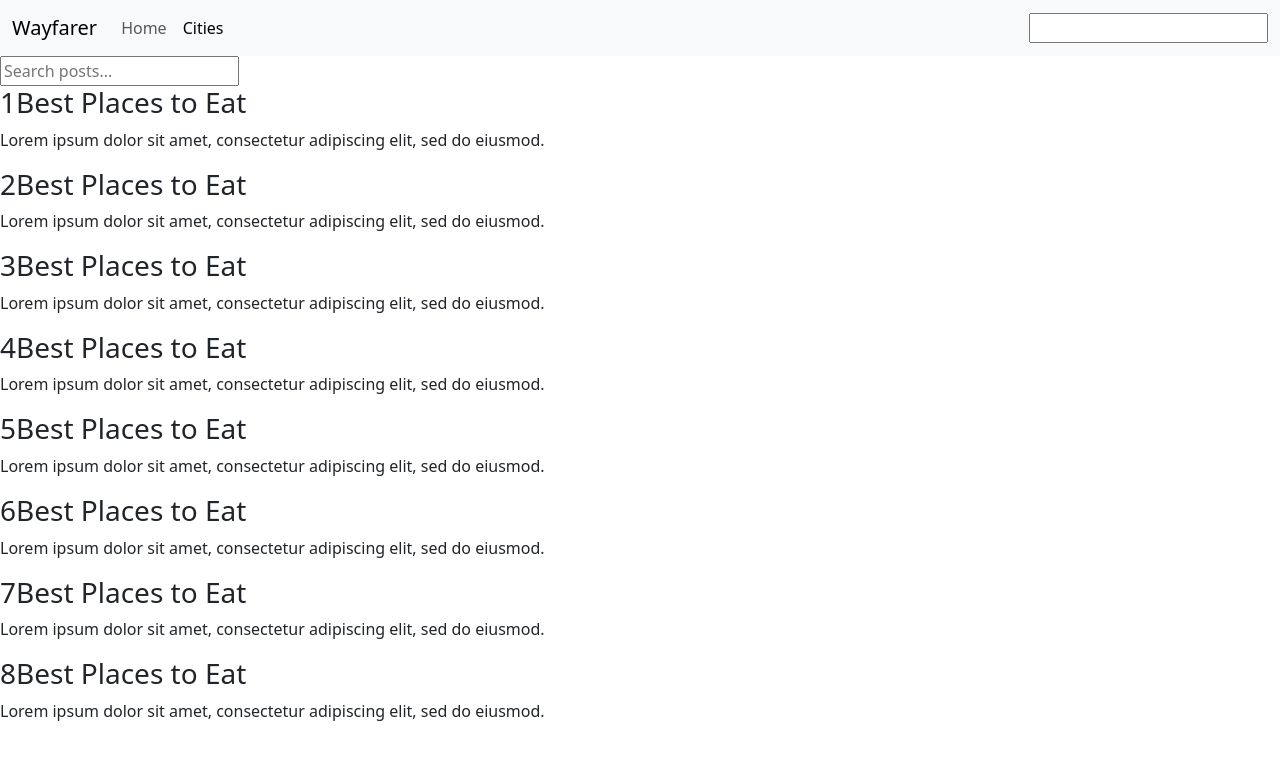
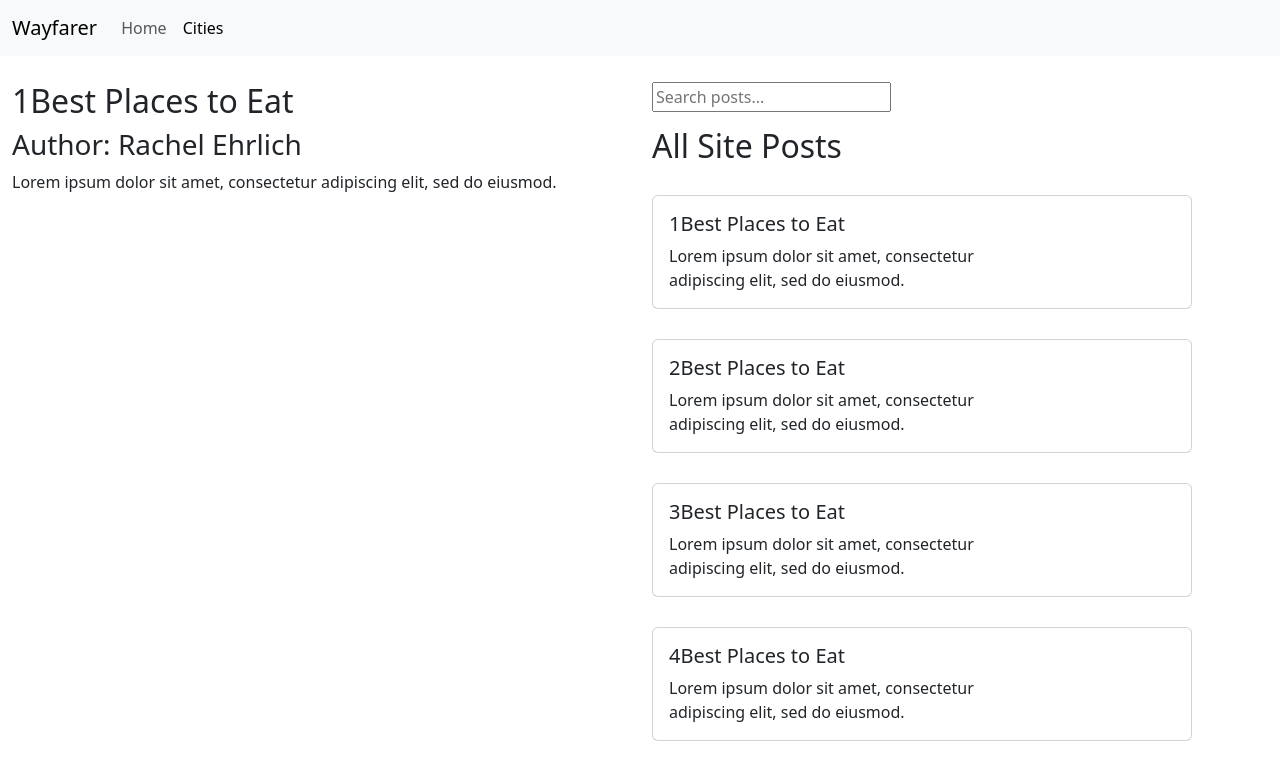
Before and after one commit to Dommy99/wayfarer, an Angular app: page /cities/1/posts/1 in a window 1280 px wide. Shown: the top 769 px of the page. Built offline with nearby package versions, Linux system fonts and the light colour scheme.

Commit message:
updated stylings

```diff
--- a/src/app/homepage/all-cities/all-cities.component.css
+++ b/src/app/homepage/all-cities/all-cities.component.css
@@ -1,7 +1,7 @@
 #right-container {
     margin-right:20px;
-    margin-top: 20px;
+    margin-top: 15%;
 }
 #left-container {
-    margin-top: 20px;
+    margin-top: 15%;
 }
--- a/src/app/homepage/citydetails/citydetails.component.css
+++ b/src/app/homepage/citydetails/citydetails.component.css
@@ -0,0 +1,4 @@
+#postcard {
+    border-width: 3px;
+    margin-top: 10px;
+}
--- a/src/app/homepage/citydetails/citydetails.component.html
+++ b/src/app/homepage/citydetails/citydetails.component.html
@@ -1,12 +1,28 @@
-
 <div *ngIf="city">
-    <h2>{{city.name}}</h2>
-    <p>{{city.country}}</p>
-    <img src="{{city.img}}" width="100px"/>
-    <div *ngFor="let post of city.posts">
-      <a routerLink="/cities/{{city.id}}/posts/{{post.id}}">
-        <h3>{{post.title}}</h3>
-        <p>{{post.content}}</p>
-      </a>
+  <div class="d-flex ">
+    <div id="left-container" class="container-sm">
+  <h2>{{city.name}}</h2>
+  <p>{{city.country}}</p>
+  </div>
+  <div id="right-container" class="container-md ">
+  <img src="{{city.img}}" width="100px" />
+</div>
+  </div>
+  <div *ngFor="let post of city.posts">
+    <div id="postcard" class="card mb-3 --bs-light-border-subtle" style="max-width: 540px;">
+      <div class="row g-0">
+        <div class="col-md-4">
+          <img src="..." class="img-fluid rounded-start" alt="...">
+        </div>
+        <div class="col-md-8">
+          <div class="card-body">
+            <a routerLink="/cities/{{city.id}}/posts/{{post.id}}">
+              <h5 class="card-title">{{post.title}}</h5>
+              <p class="card-text">{{post.content}}</p>
+            </a>
+          </div>
+        </div>
+      </div>
     </div>
+  </div>
 </div>
--- a/src/app/homepage/posts/posts.component.css
+++ b/src/app/homepage/posts/posts.component.css
@@ -0,0 +1,13 @@
+#right-container {
+    margin-top: 2%;
+}
+#left-container {
+    margin-top: 2%;
+}
+.allposts {
+    margin-top: 30px;
+}
+
+#view {
+    margin-top: 15px;
+}
--- a/src/app/homepage/posts/posts.component.html
+++ b/src/app/homepage/posts/posts.component.html
@@ -1,6 +1,23 @@
-<input type="text" [(ngModel)]="searchTerm" (input)="filterPosts()" placeholder="Search posts...">
-
-<div *ngFor="let post of filteredPosts">
-  <h3>{{post.title}}</h3>
+<div class="d-flex">
+<section id="left-container" class="container-sm">
+  <div *ngIf="post">
+  <h2>{{post.title}}</h2>
+  <h3>Author: {{post.author}}</h3>
   <p>{{post.content}}</p>
 </div>
+</section>
+
+<section id="right-container" class="container-md">
+  <input type="text" [(ngModel)]="searchTerm" (input)="filterPosts()" placeholder="Search posts...">
+  <h2 id="view">All Site Posts</h2>
+<div id="postcard" class="card mb-3 --bs-light-border-subtle allposts" style="max-width: 540px;" *ngFor="let post of filteredPosts">
+  <div class="row g-0">
+    <div class="col-md-8">
+      <div class="card-body">
+          <h5 class="card-title">{{post.title}}</h5>
+          <p class="card-text">{{post.content}}</p>
+      </div>
+    </div>
+  </div>
+</div>
+</section>
--- a/src/app/nav/nav.component.html
+++ b/src/app/nav/nav.component.html
@@ -14,12 +14,6 @@
                     <a class="nav-link active" aria-current="page" routerLink="/cities">Cities</a>
                 </li>
             </ul>
-            <form class="d-flex" role="search">
-                <!-- <input [(ngModel)]="searchInput" class="form-control me-2" type="search" placeholder="Search" aria-label="Search"/> -->
-
-            </form>
-            <p>{{searchInput}}</p>
-            <input [(ngModel)]="searchInput">
         </div>
     </div>
 </nav>
```
